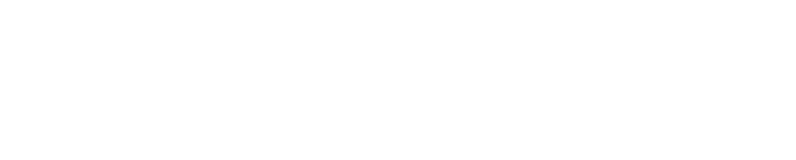
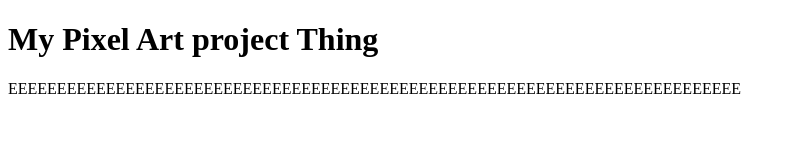
Before and after one commit to RCHS-Programming/unit4-ch1-pixelart-baconidiot, a plain HTML site: page resources/index.html in a window 1280 px wide. Shown: the whole page, without its empty margins (0-796 px from the left). Drawn offline with Linux system fonts and the light colour scheme.

Commit message:
Update index.html

```diff
--- a/resources/index.html
+++ b/resources/index.html
@@ -6,6 +6,7 @@
     <script src="script.js"></script>
 </head>
 <body>
-
+<h1>My Pixel Art project Thing</h1>
+<p>EEEEEEEEEEEEEEEEEEEEEEEEEEEEEEEEEEEEEEEEEEEEEEEEEEEEEEEEEEEEEEEEEEEEEEEEEEE</p>
 </body>
 </html>
```
